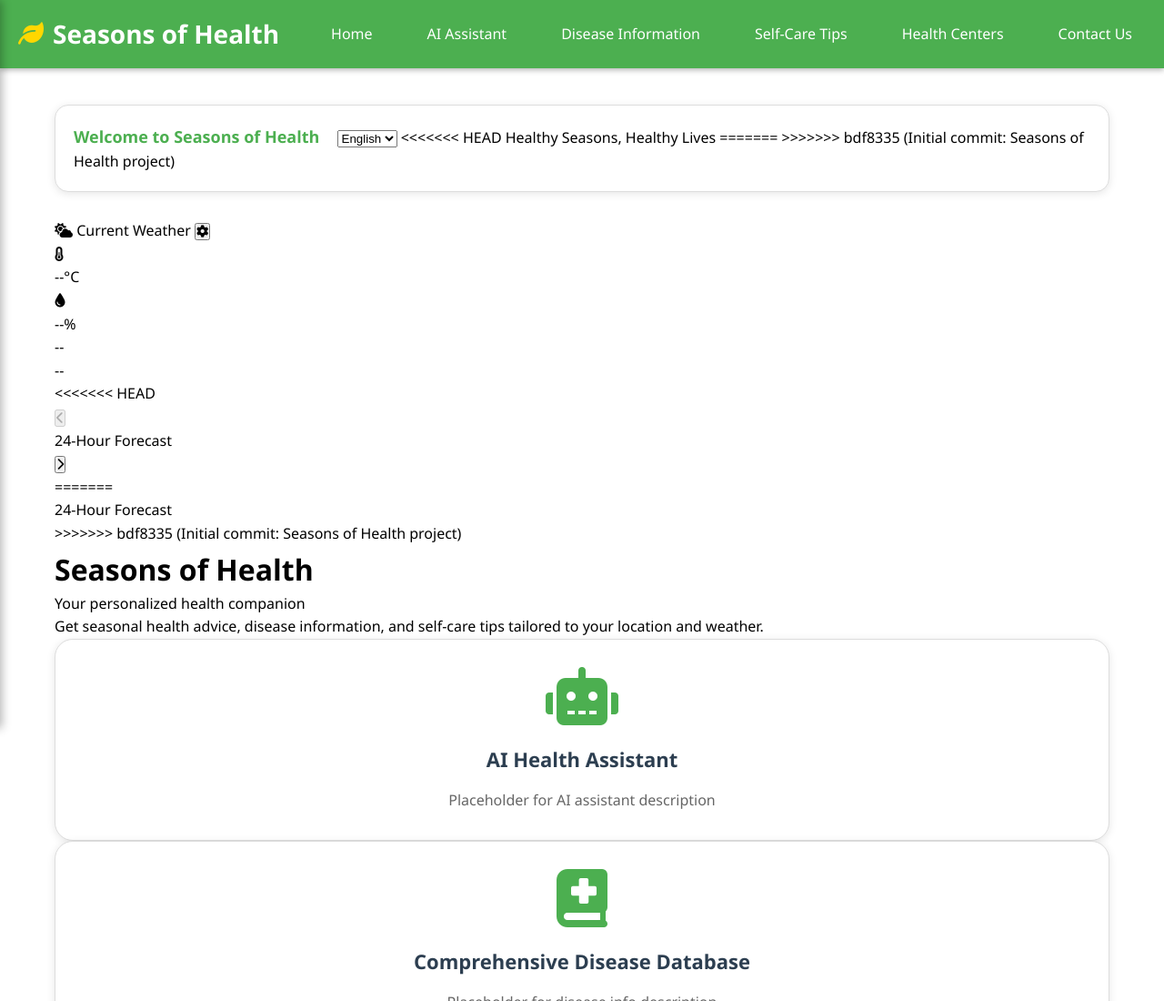
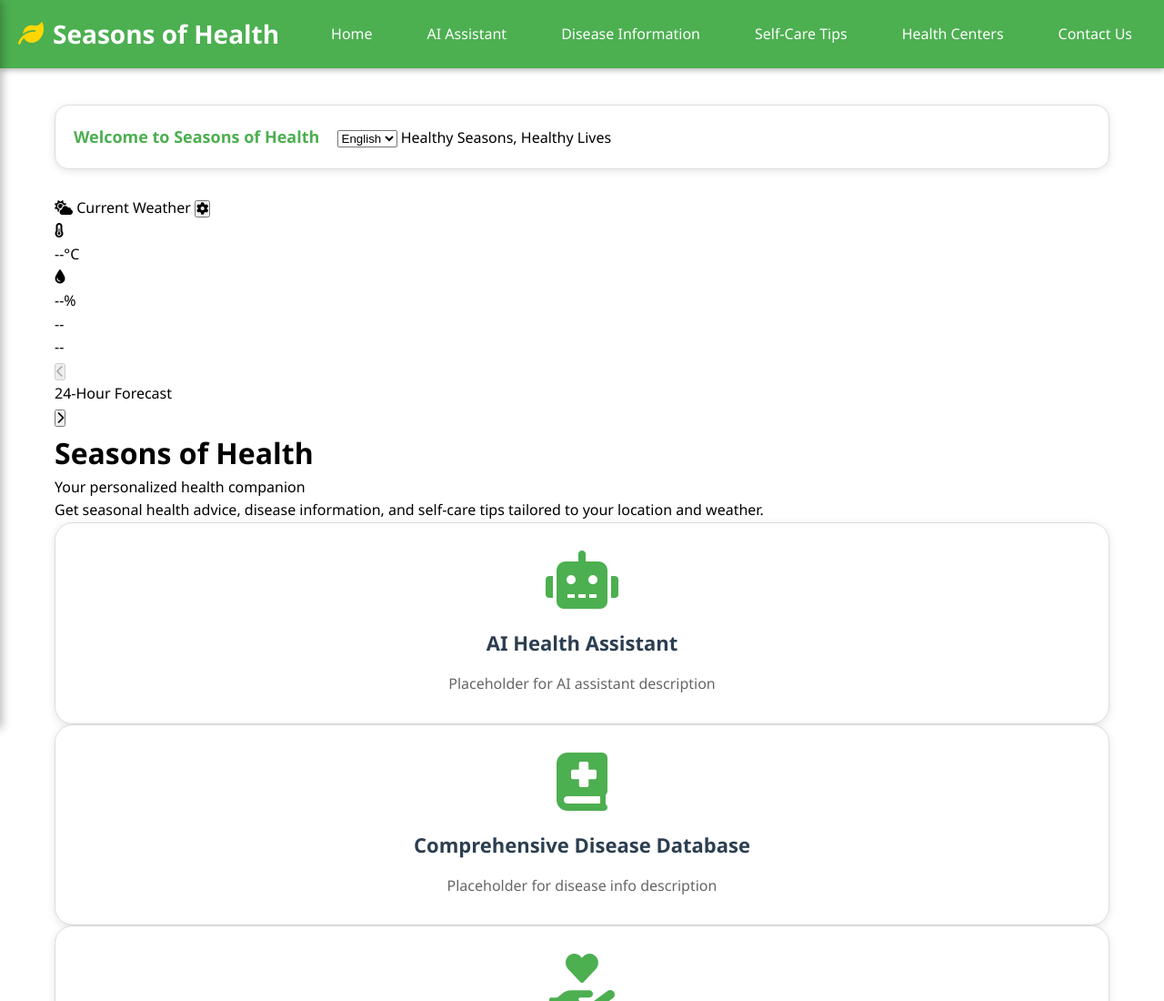
Before and after one commit to Nanda-kishore-git/Seasons-of-Health, a website: page public/index.html in a window 1280 px wide. Shown: the top 1100 px of the page at 91% size. Drawn offline with Linux system fonts and the light colour scheme.

Commit message:
Fix merge conflicts in public/index.html

```diff
--- a/public/index.html
+++ b/public/index.html
@@ -43,10 +43,7 @@
                 <option value="en">English</option>
                 <option value="te">తెలుగు</option>
             </select>
-<<<<<<< HEAD
-            <span class="tagline" data-i18n="home.tagline">Healthy Seasons, Healthy Lives</span>
-=======
->>>>>>> bdf8335 (Initial commit: Seasons of Health project)
+<span class="tagline" data-i18n="home.tagline">Healthy Seasons, Healthy Lives</span>
         </div>
         <div class="weather-card">
             <div class="weather-header">
@@ -69,8 +66,7 @@
             <div id="weatherDescription" class="weather-description">--</div>
             <div id="weatherLocation" class="weather-location">--</div>
             <div class="forecast-container">
-<<<<<<< HEAD
-                <div class="forecast-navigation">
+<div class="forecast-navigation">
                     <button class="forecast-nav-btn" id="forecastPrevBtn" disabled>
                         <i class="fas fa-chevron-left"></i>
                     </button>
@@ -79,9 +75,6 @@
                         <i class="fas fa-chevron-right"></i>
                     </button>
                 </div>
-=======
-                <div class="forecast-header" data-i18n="weather.forecast">24-Hour Forecast</div>
->>>>>>> bdf8335 (Initial commit: Seasons of Health project)
                 <div id="weatherForecast" class="weather-forecast">
                     <!-- Forecast items will be populated here -->
                 </div>
```
